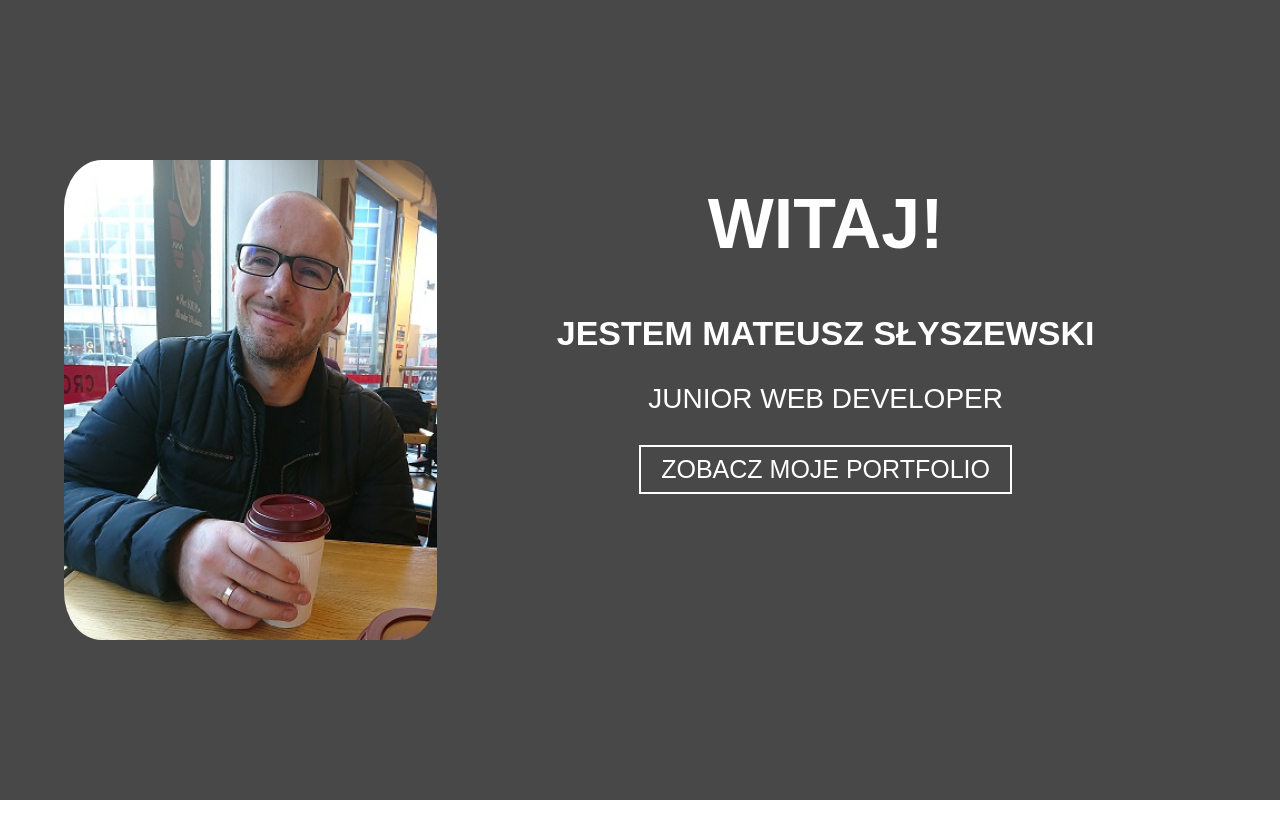
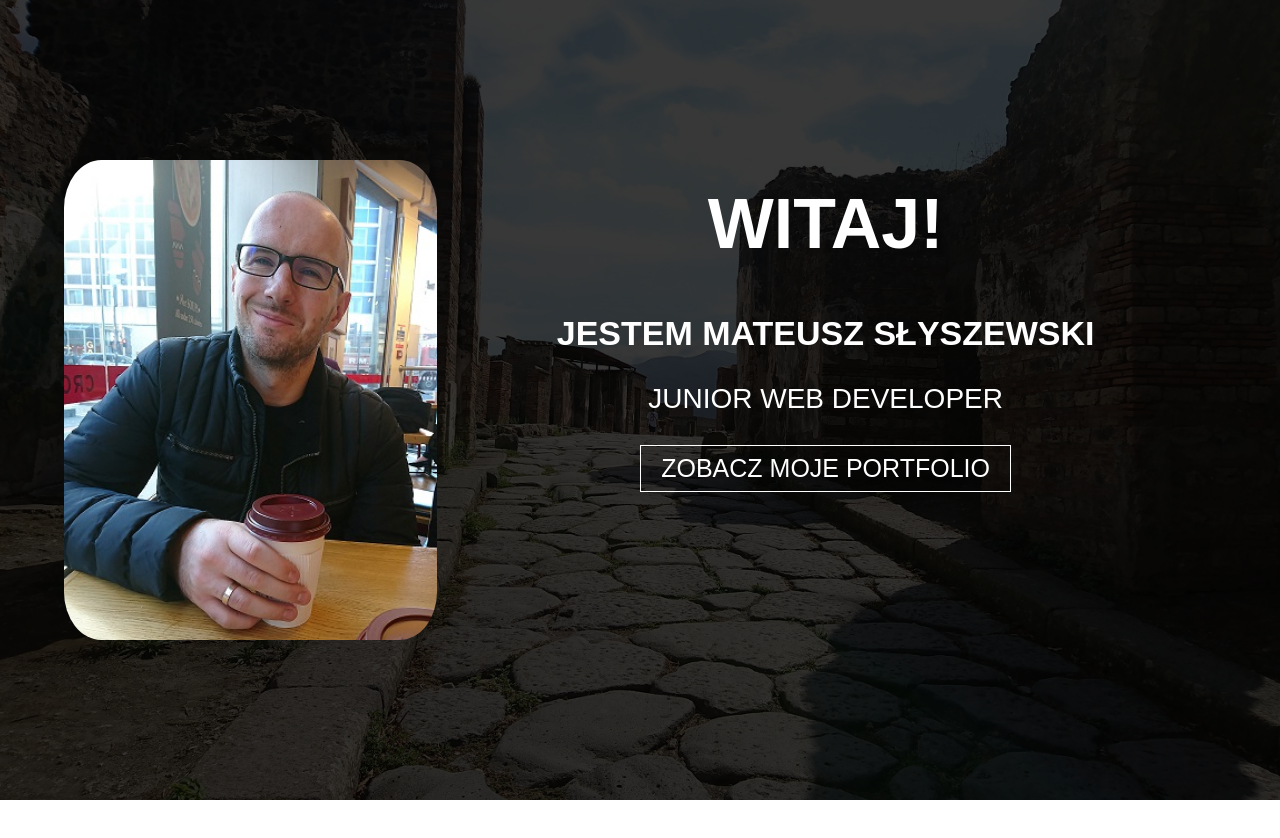
Before and after one commit to slych87/Portfolio-Mateusz, a plain HTML site: page index.html in a window 1280 px wide. Shown: the top 838 px of the page. Drawn offline with Linux system fonts and the light colour scheme.

Commit message:
header background update

```diff
--- a/index.html
+++ b/index.html
@@ -16,6 +16,7 @@
             <h2>junior web developer</h2>
             <button>Zobacz moje portfolio</button>
         </div>
+        <div class="back"></div>
         <img src="/img/Mateusz Photo.jpg" alt="Mateusz  Slyszewski">
     </header>
     <section>
--- a/style/style.css
+++ b/style/style.css
@@ -1,5 +1,4 @@
-/* font-family: 'Saira Condensed', sans-serif;
-font-family: 'Saira', sans-serif; */
+
 
 * {
     margin: 0;
@@ -12,9 +11,22 @@ header > * {
 }
 
 header {
-    background-color: #000000b7;
+    position: relative;
     color: white;
     height: 100vh;
+    overflow: hidden;
+    max-width: 1620px;
+    margin: 0 auto;
+    background-image: url(/img/Pompei.jpg);
+    background-attachment: fixed;
+    background-position: center bottom;
+    background-repeat: no-repeat;
+    background-size: cover;
+}
+header .back{
+    background-color: #000000c7;
+    height: 100vh;
+    width: 100vw;
 }
 
 header img {
@@ -59,7 +71,7 @@ header button{
     color: white;
     background-color: transparent;
     font-size: 12px;
-    border: 2px solid white;
+    border: 1px solid white;
 }
 
 @media(orientation: portrait) and (min-width: 360px){
@@ -151,11 +163,11 @@ header button{
     }
 }
 
-@media (orientation: landscape) and (min-width: 640px){
+@media (orientation: landscape) and (min-width: 600px){
     header div.welcome{
         top: 20%;
-        left: 50%;
-        right: 1%;
+        left: 48%;
+        right: 3%;
     }
 
     header img{
@@ -241,8 +253,21 @@ header button{
 
     header button {
         margin-top: 30px;
-        line-height: 55px;
+        line-height: 60px;
         font-size: 30px;
+        padding: 0 40px;
+    }
+}
+
+@media (min-width: 1024px){
+    header button{
+        cursor: pointer;
+        transition: .3s;
+    }
+
+    header button:hover{
+        background-color: #ffff;
+        color: #111;
     }
 }
 
```
Also changed, not shown: img/Pompei.jpg (added), img/holyday.JPG (added).
